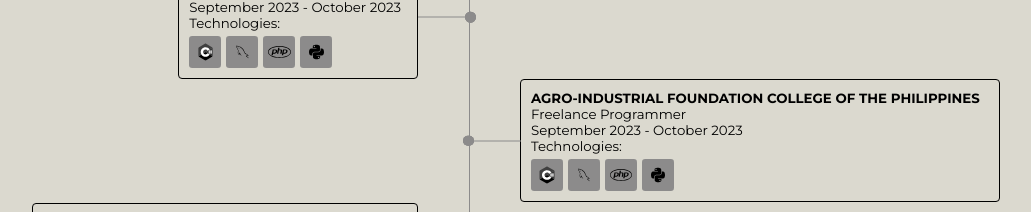
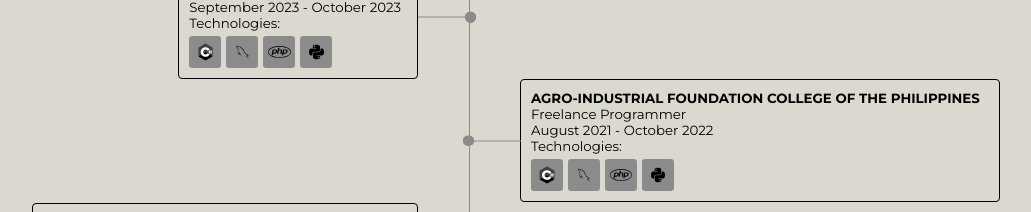
Before and after one commit to dennistonzo08/my-portfolio, a React (Vite) app: page / in a window 1280 px wide. Shown: the part 1940-2152 px from the top of the page, without its empty margins (171-1202 px from the left). Built offline with nearby package versions, Linux system fonts and the light colour scheme.

Commit message:
Update: page three date for aifcp

```diff
--- a/src/components/PageThree.tsx
+++ b/src/components/PageThree.tsx
@@ -278,7 +278,7 @@
               AGRO-INDUSTRIAL FOUNDATION COLLEGE OF THE PHILIPPINES
             </p>
             <p>Freelance Programmer</p>
-            <p>September 2023 - October 2023</p>
+            <p>August 2021 - October 2022</p>
           </div>
 
           <div>
```
